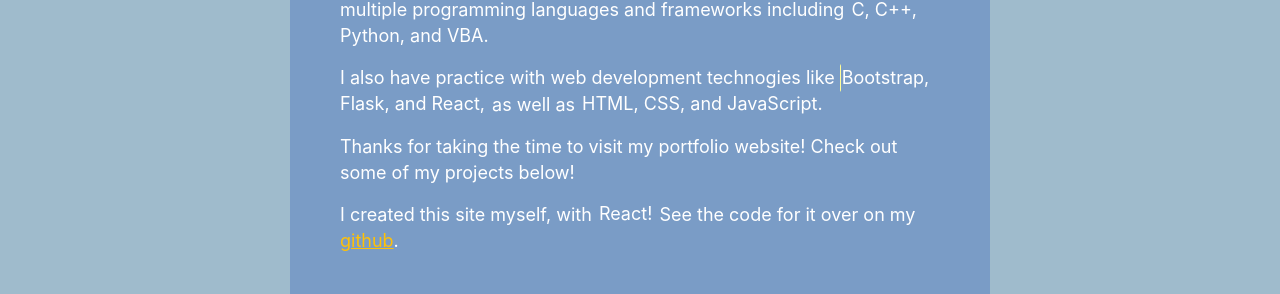
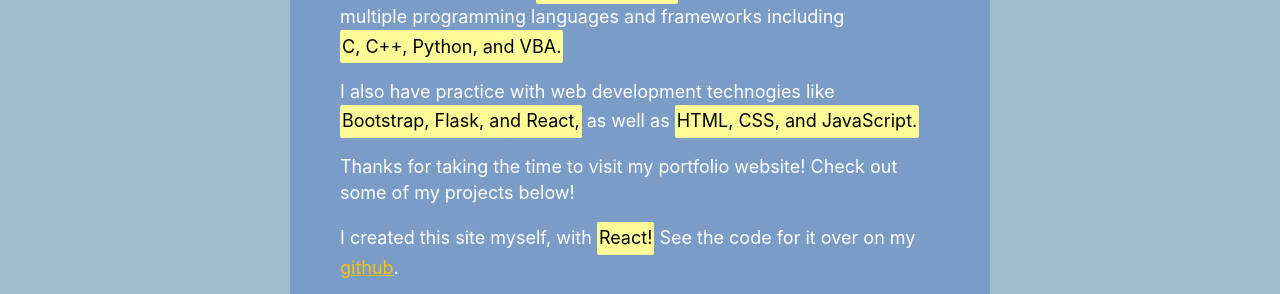
Before and after one commit to andy-iio/andy-iio.github.io, a React (Create React App) app: page / in a window 1280 px wide. Shown: the part 842-1136 px from the top of the page. Built offline with nearby package versions, Linux system fonts and the light colour scheme; a web font is replaced by a local one.

Commit message:
added projects

```diff
--- a/src/App.js
+++ b/src/App.js
@@ -1,6 +1,5 @@
 import './App.css';
 import React, { useState } from 'react';
-import emailjs from '@emailjs/browser';
 import VideoEmbed from './components/VideoEmbed';
 import Navbar from './components/Navbar';
 import Header from './components/Header';
--- a/src/components/Projects.js
+++ b/src/components/Projects.js
@@ -11,6 +11,7 @@ import colloseum from '../media/ColloseumKing.png';
 import Ewaste from '../media/eWaste1.png';
 import egar from '../media/egar.png';
 import gtz from '../media/gtz.png';
+import postpier from '../media/postpier.png';
 import noPhoto from '../media/photos-coming-soon.jpg';
 // import skiResort from '../media/ski-resort.png';
 // import flavourfulPlate from './media/flavourful-plate.png';
@@ -79,6 +80,14 @@ const projectData = [
   },
   {
     id: 8,
+    title: "Post Pier Manufacturing",
+    description: "Website homepage created for a concrete permacolumn business.",
+    image: postpier,
+    siteUrl: "https://postpiermanufacturing-preview.digitalrealm.ca/",
+    tags: ["Web Design", "Wordpress", "PHP"]
+  },
+  {
+    id: 9,
     title: "Waffle Bar",
     description: "A simple practice website built using React and Bootstrap, designed to be responsive for various screen sizes.",
     image: waffleBar,
--- a/src/index.css
+++ b/src/index.css
@@ -105,17 +105,6 @@ code {
   animation: textAnimate 9s infinite alternate;
 }
 
-@keyframes highlight {
-  0% {
-    background-position: 100%;
-    color: white;
-  }
-
-  100% {
-    background-position: 0;
-    color: black;
-  }
-}
 
 @keyframes textAnimate {
   0% {
@@ -291,10 +280,22 @@ code {
   z-index: 4 !important;
 }
 
-/* this mark code highlight is from jlengstorf on codepen! */
+/* this mark code highlight was adapted from jlengstorf on codepen! */
+
+@keyframes highlight {
+  0% {
+    background-position: 100%;
+    color: white;
+  }
+
+  100% {
+    background-position: 0;
+    color: black;
+  }
+}
 mark {
-  animation: highlight linear forwards;
-  animation-timeline: view(60% 20%);
+  position: relative;
+  display: inline-block;
   background: linear-gradient(to right,
       oklch(97.42% 0.12326000984238611 107.49524977602458/ 1) 50%,
       oklch(97.42% 0.12326000984238611 107.49524977602458 / 0) 50%);
@@ -303,6 +304,18 @@ mark {
   border-radius: 0.125rem;
   padding-inline: 0.125rem;
   color: white;
+  animation: highlight 1s linear forwards;
+  animation-delay: calc(1.5s * var(--i));
+}
+
+mark:nth-of-type(1) {
+  --i: 1;
+}
+mark:nth-of-type(2) {
+  --i: 2;
+}
+mark:nth-of-type(3) {
+  --i: 3;
 }
 
 /* Larger Screens */
```
Also changed, not shown: src/media/postpier.png (added).
